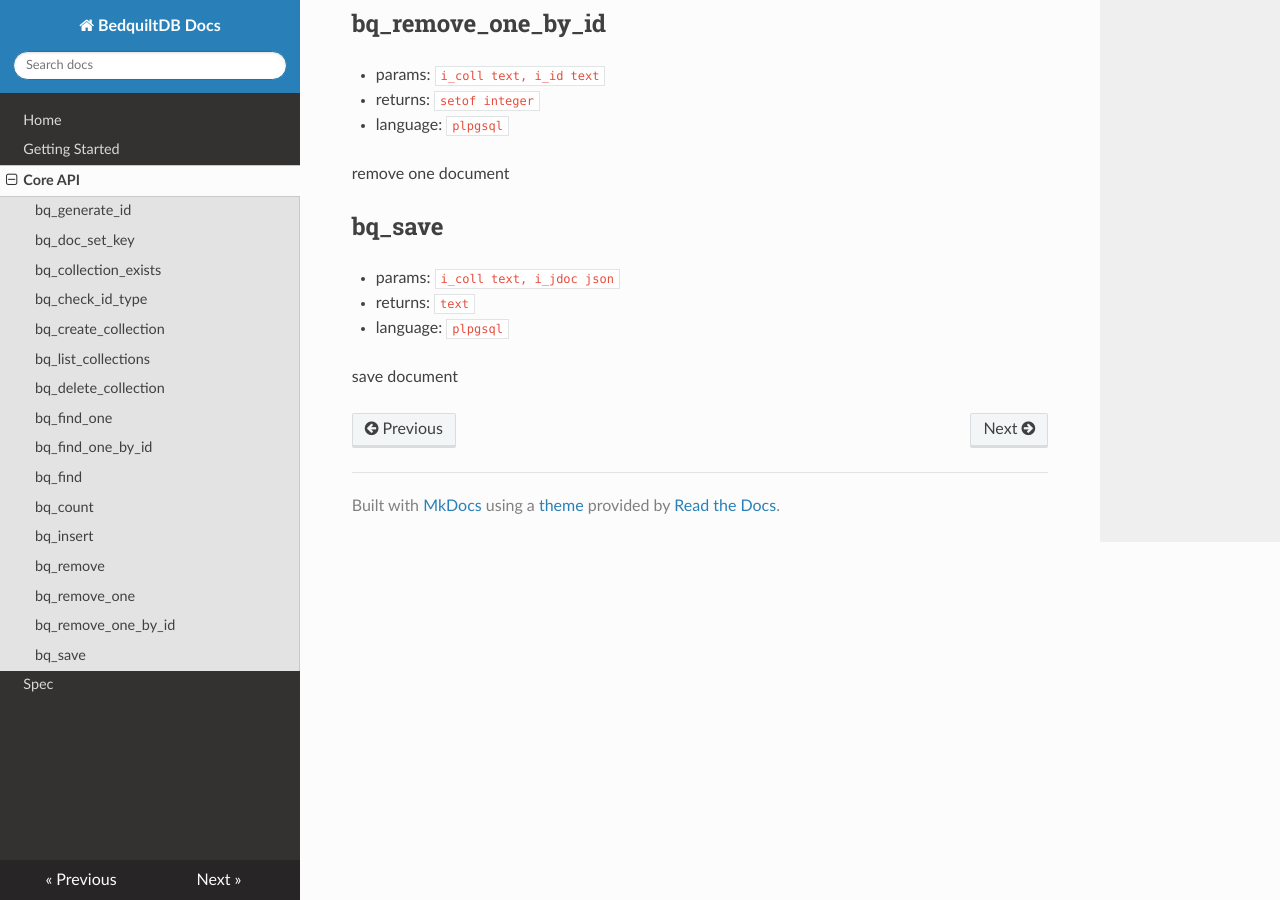
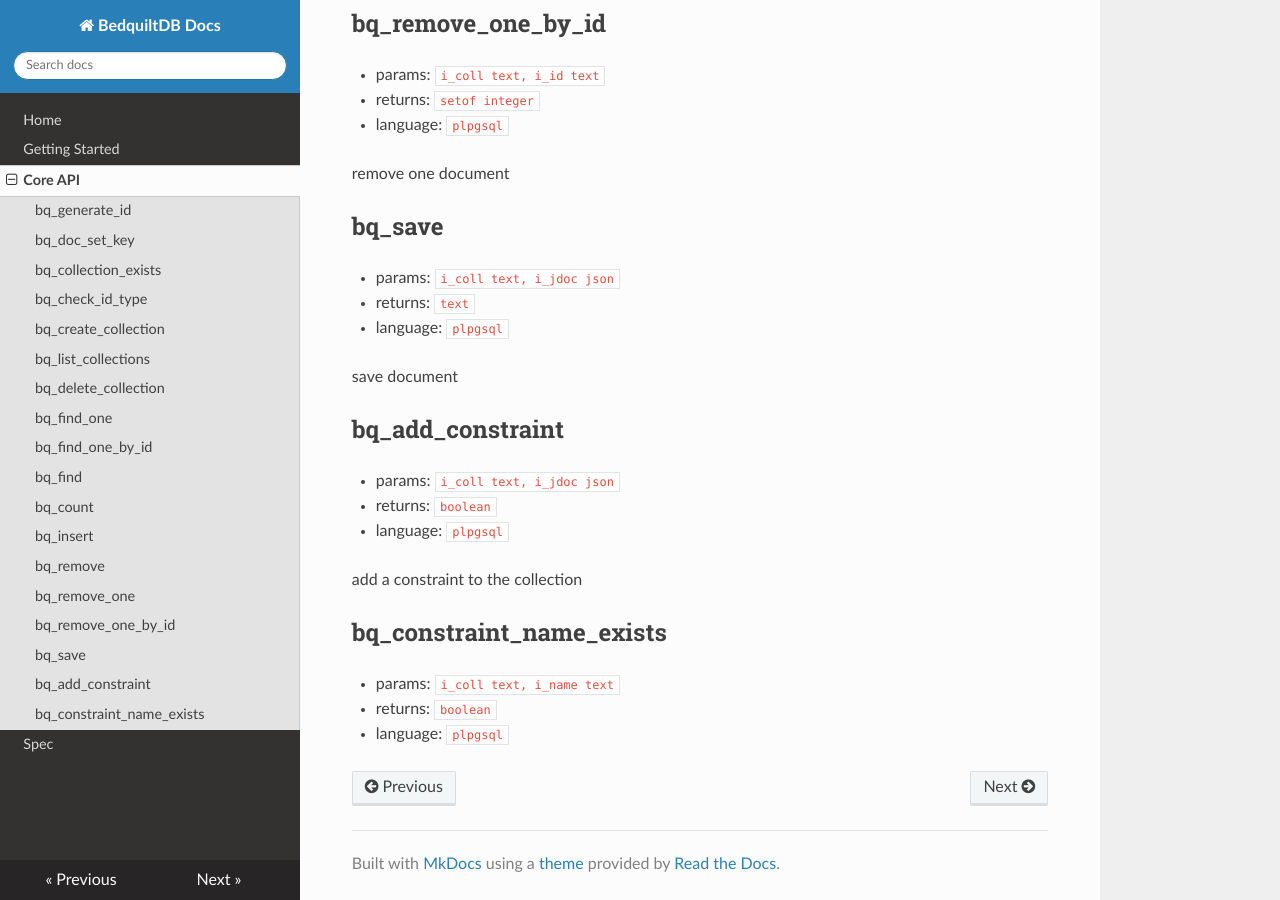
Before and after one commit to BedquiltDB/bedquilt-core, an MkDocs documentation site: the page built from doc/api_docs.md, in a window 1280 px wide and 900 px high, scrolled down 3092 px. Built offline with MkDocs 1.6.1, drawn with Linux system fonts in a browser that asks for light colours; nearby versions of some CDN libraries; old or Windows-style settings are respelled for this version of MkDocs.

Commit message:
Build the docs

```diff
--- a/doc/api_docs.md
+++ b/doc/api_docs.md
@@ -200,3 +200,25 @@ remove one document
 - language: `plpgsql`
 
 save document
+
+
+
+
+
+## bq\_add\_constraint
+
+- params: `i_coll text, i_jdoc json`
+- returns: `boolean`
+- language: `plpgsql`
+
+add a constraint to the collection
+
+
+
+
+
+## bq\_constraint\_name\_exists
+
+- params: `i_coll text, i_name text`
+- returns: `boolean`
+- language: `plpgsql`
```
